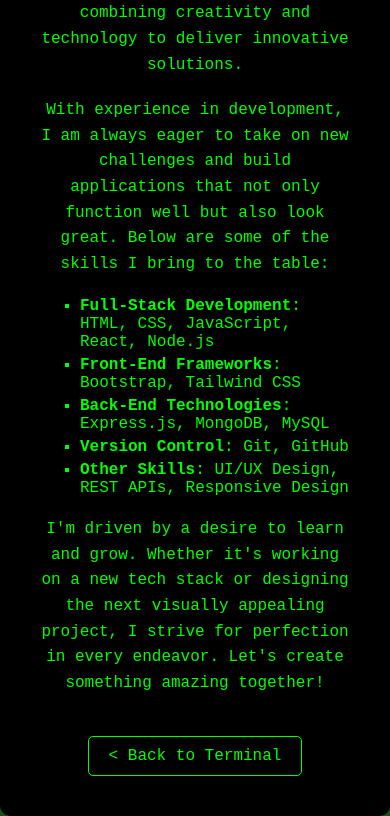
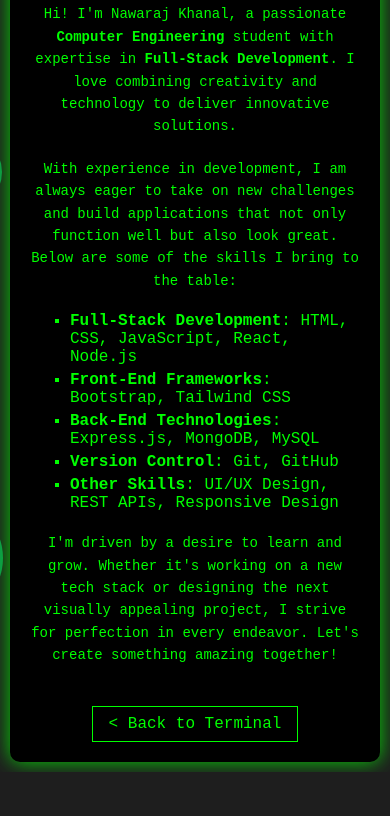
Before and after one commit to Nawaraaz/ernawaraj, a plain HTML site: page about.html in a window 390 px wide. Shown: the part 142-958 px from the top of the page. After the commit the page ends 914 px from the top, so only its background shows below. Drawn offline with Linux system fonts and the light colour scheme.

Commit message:
Update about.html

```diff
--- a/about.html
+++ b/about.html
@@ -11,11 +11,11 @@
             background-color: #1e1e1e;
             color: #00ff00;
             margin: 0;
-            display: flex;
-            justify-content: center;
-            align-items: center;
-            height: 100vh;
-            overflow: hidden;
+            display: flex; /* Use flexbox for centering */
+            justify-content: center; /* Center horizontally */
+            align-items: center; /* Center vertically */
+            min-height: 100vh; /* Set min-height */
+            overflow: auto; /* Allow scrolling */
             position: relative;
         }
 
@@ -28,6 +28,7 @@
             text-align: center;
             position: relative;
             z-index: 2; /* Ensures it stays above the background */
+            margin: 20px; /* Added margin */
         }
 
         .about-container h1 {
@@ -60,7 +61,6 @@
             display: inline-block;
             border: 1px solid #00ff00;
             padding: 10px 20px;
-            border-radius: 5px;
         }
 
         a.back-link:hover {
@@ -99,6 +99,22 @@
         .circle:nth-child(2) { width: 100px; height: 100px; top: 50%; left: 40%; }
         .circle:nth-child(3) { width: 120px; height: 120px; top: 70%; left: 70%; }
         .circle:nth-child(4) { width: 80px; height: 80px; top: 30%; left: 80%; }
+
+        /* Responsive Styles */
+        @media (max-width: 600px) {
+            .about-container {
+                padding: 20px;
+                margin: 10px; /* Adjust margin */
+            }
+
+            .about-container p {
+                font-size: 14px; /* Adjust font size for smaller screens */
+            }
+
+            a.back-link {
+                padding: 8px 16px; /* Adjust padding for smaller screens */
+            }
+        }
     </style>
 </head>
 <body>
```
